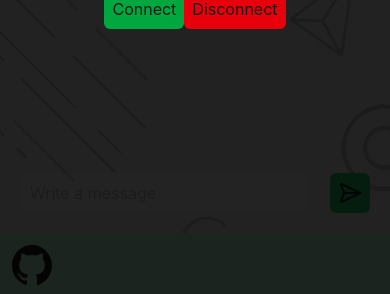
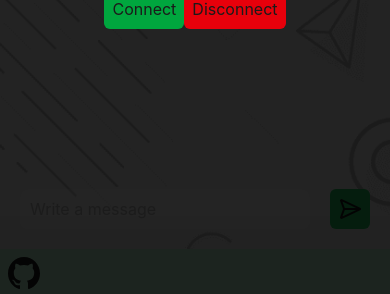
Before and after one commit to Slurpeesh/AnonChat, a React (Vite) app in the folder Frontend/: page / in a window 390 px wide. Shown: the part 547-841 px from the top of the page. Built offline with nearby package versions, Linux system fonts and the light colour scheme; no server answers.

Commit message:
fixed layout issues

```diff
--- a/Frontend/src/app/App.tsx
+++ b/Frontend/src/app/App.tsx
@@ -129,9 +129,9 @@ export default function App() {
   return (
     <div className="text-foreground h-dvh w-dvw flex flex-col overflow-hidden">
       <Header />
-      <Main className="relative bg-background flex flex-col grow justify-between items-center p-5">
-        <Messages className="z-10 relative basis-4/5" />
-        <MessageForm className="z-10 relative basis-1/5" />
+      <Main className="relative bg-background flex flex-col grow min-h-0 justify-between items-center p-5">
+        <Messages className="z-10 relative min-h-0" />
+        <MessageForm className="z-10 relative shrink-0" />
       </Main>
       <Footer />
       {!isConnected && <Loader text="Connecting..." />}
--- a/Frontend/src/pages/Footer/Footer.tsx
+++ b/Frontend/src/pages/Footer/Footer.tsx
@@ -2,7 +2,7 @@ import GitHubSvg from './svg/GitHubSvg'
 
 export default function Footer() {
   return (
-    <footer className="h-16 md:h-20 bg-accent-mild flex p-3 md:p-4">
+    <footer className="h-12 md:h-20 bg-accent-mild flex p-2 md:p-4">
       <a
         className="h-full hover:scale-110 transition-transform"
         href="https://github.com/Slurpeesh/AnonChat"
--- a/Frontend/src/widgets/Form/MessageForm.tsx
+++ b/Frontend/src/widgets/Form/MessageForm.tsx
@@ -125,6 +125,7 @@ export default function MessageForm({ className }: IMessageForm) {
       )}
       onSubmit={onSubmit}
     >
+      <div className="h-16 w-full shrink-0">
         <AnimatePresence>
           {reply !== null && (
             <motion.div
@@ -157,6 +158,7 @@ export default function MessageForm({ className }: IMessageForm) {
             </motion.div>
           )}
         </AnimatePresence>
+      </div>
       <div className="flex justify-between gap-5 w-full">
         <Textarea
           ref={textareaRef}
--- a/Frontend/src/widgets/Messages/Messages.tsx
+++ b/Frontend/src/widgets/Messages/Messages.tsx
@@ -166,14 +166,11 @@ export default function Messages({ className }: IMessagesProps) {
   }
 
   return (
-    <>
+    <div className={cn('flex flex-col min-h-0', className)}>
       <ScrollArea
         ref={scrollRef}
-        onScroll={(e) => onScrollHandler(e)}
-        className={cn(
-          'w-full md:max-w-3xl max-h-[55dvh] rounded-md px-4',
-          className,
-        )}
+        onScroll={onScrollHandler}
+        className="w-full md:max-w-3xl min-h-0 rounded-md px-4"
       >
         <div className="flex flex-col gap-6">
           {messageGroups.map((group) => (
@@ -208,16 +205,18 @@ export default function Messages({ className }: IMessagesProps) {
           )}
         </AnimatePresence>
       </ScrollArea>
+      <div className="flex justify-center items-baseline-last shrink-0 gap-1 w-full md:max-w-3xl h-8 py-2 animate-pulse">
         {isTyping && (
-        <div className="w-full md:max-w-3xl flex justify-center items-baseline-last gap-1 py-2 animate-pulse">
+          <>
             <span className="text-sm text-muted">Stranger typing</span>
             <div className="flex gap-1">
               <span className="size-1 rounded-full bg-muted/80 animate-bounce [animation-delay:0ms]" />
               <span className="size-1 rounded-full bg-muted/80 animate-bounce [animation-delay:150ms]" />
               <span className="size-1 rounded-full bg-muted/80 animate-bounce [animation-delay:300ms]" />
             </div>
+          </>
+        )}
       </div>
-      )}
-    </>
+    </div>
   )
 }
```
Lines whose indentation alone changed are shown as unchanged.
